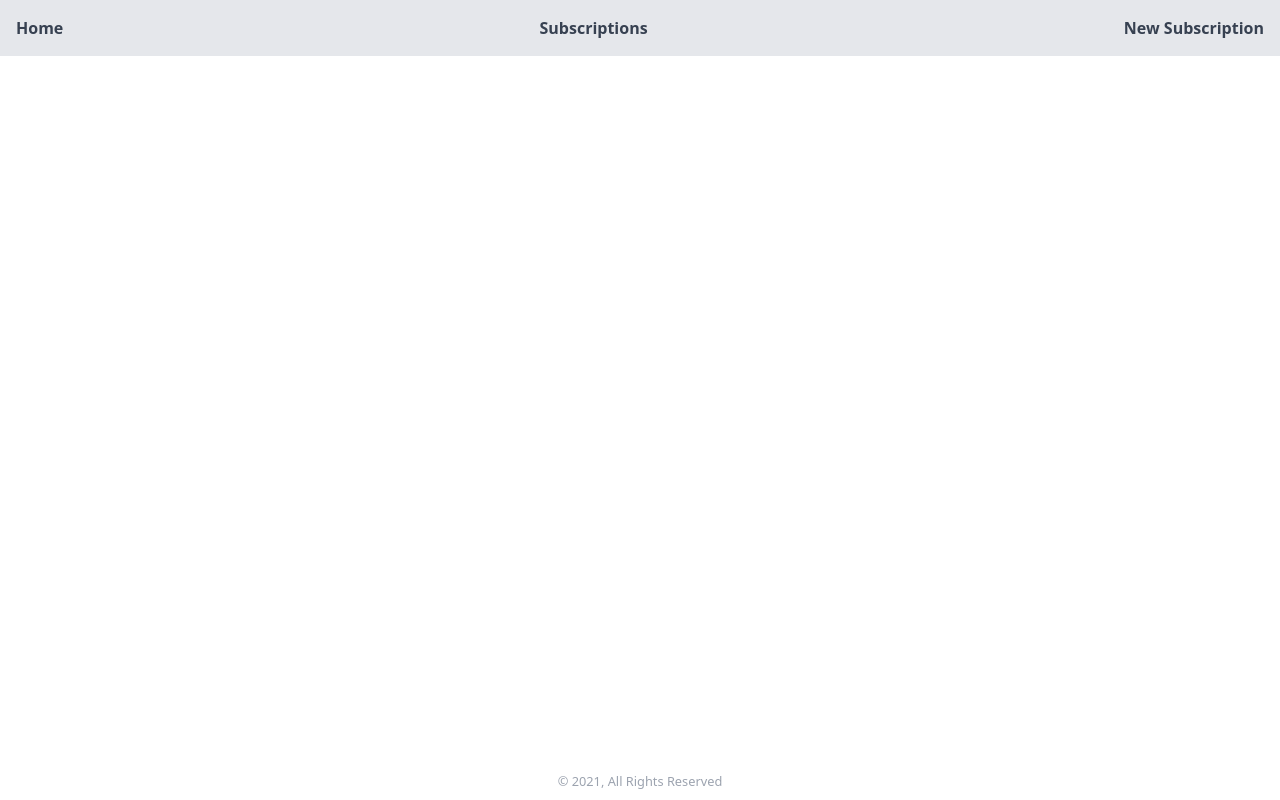
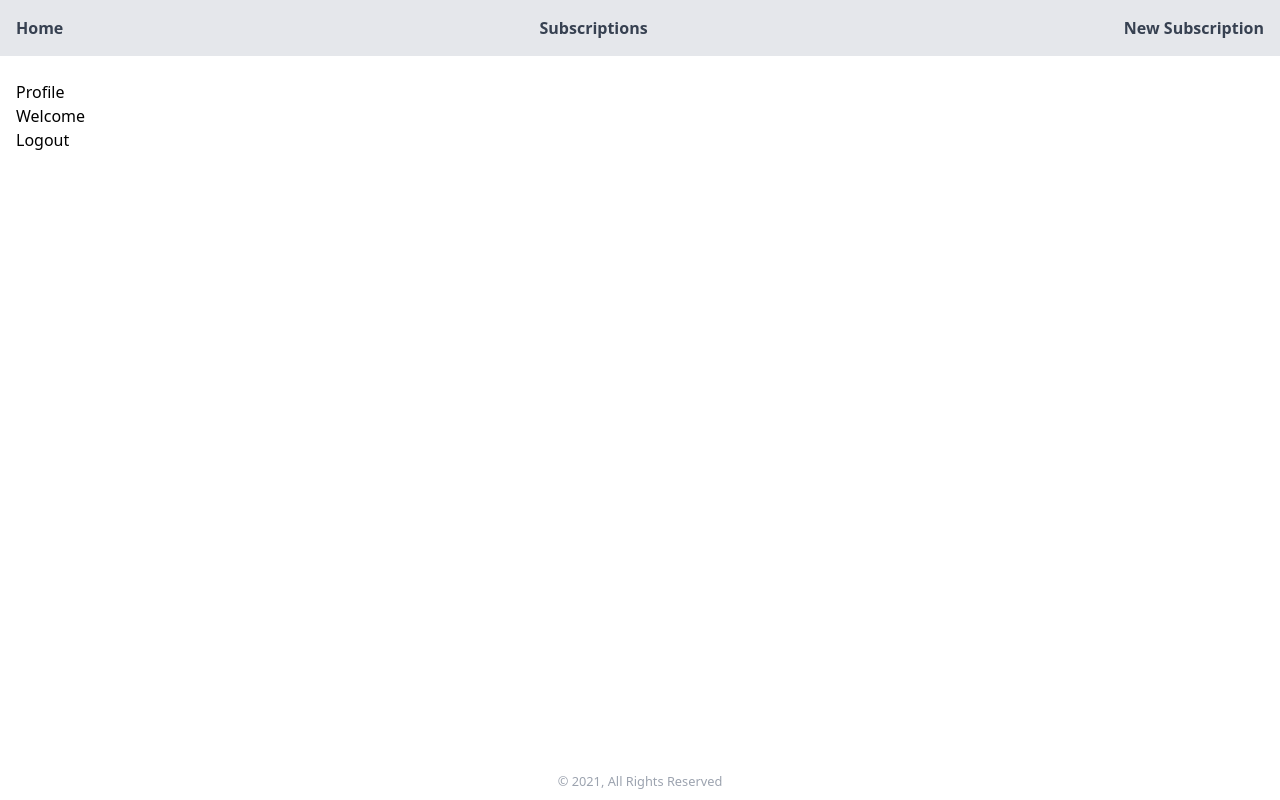
Before and after one commit to Obtez/subscription-tracker, a React (Create React App) app in the folder client/: page /profile in a window 1280 px wide. Built offline with nearby package versions, Linux system fonts and the light colour scheme; sample sign-in values are in the browser's storage.

Commit message:
protected profile route refactor

```diff
--- a/client/package.json
+++ b/client/package.json
@@ -18,6 +18,7 @@
     "postcss": "^7.0.39",
     "react": "^17.0.2",
     "react-dom": "^17.0.2",
+    "react-router": "^6.1.1",
     "react-router-dom": "^6.1.1",
     "react-scripts": "4.0.3",
     "tailwindcss": "npm:@tailwindcss/postcss7-compat@^2.2.17",
@@ -50,6 +51,7 @@
   },
   "devDependencies": {
     "@types/axios": "^0.14.0",
+    "@types/react-router": "^5.1.17",
     "@types/react-router-dom": "^5.3.2"
   }
 }
--- a/client/src/components/forms/auth-forms/LoginForm.tsx
+++ b/client/src/components/forms/auth-forms/LoginForm.tsx
@@ -1,7 +1,9 @@
 import { ChangeEvent, FormEvent, useState } from "react";
 import axios from "axios";
+import { useNavigate } from "react-router-dom";
 import { Link } from "react-router-dom";
 import { UserLogin } from "../../../types/types";
+import AuthService from "../../../services/auth.service";
 
 const emptyUser: UserLogin = {
   email: "",
@@ -10,6 +12,8 @@ const emptyUser: UserLogin = {
 
 function LoginForm() {
   const [userData, setUserData] = useState<UserLogin>(emptyUser)
+
+  let navigate = useNavigate();
 
   const handleChange = (e: ChangeEvent<HTMLInputElement>) => {
     const { name, value } = e.target;
@@ -21,9 +25,14 @@ function LoginForm() {
   }
 
   const handleSubmit = async (e: FormEvent<HTMLFormElement>) => {
-    e.preventDefault()
-    const response = await axios.post("http://localhost:8090/api/auth/login", userData);
-    console.log(response.data);
+    e.preventDefault();
+    AuthService.login(userData.email, userData.password).then(response => {
+      if (response.status === 201) {
+        navigate("/profile", {state: response.data})
+      } else {
+        console.log("error");
+      }
+    })
   }
 
   return (
--- a/client/src/components/forms/auth-forms/RegisterForm.tsx
+++ b/client/src/components/forms/auth-forms/RegisterForm.tsx
@@ -25,7 +25,6 @@ function RegisterForm() {
   const handleSubmit = async (e: FormEvent<HTMLFormElement>) => {
     e.preventDefault()
     const response = await axios.post("http://localhost:8090/api/auth/register", userData);
-    console.log(response.data);
   }
 
   return (
--- /dev/null
+++ b/client/src/pages/profile/Profile.tsx
@@ -0,0 +1,55 @@
+import { ObjectId } from "mongoose";
+import { useEffect, useState } from "react";
+import { useNavigate, useLocation } from "react-router-dom";
+import AuthService from "../../services/auth.service";
+
+interface User {
+  _id?: ObjectId;
+  email: string;
+  userName: string;
+  password: string;
+  token: string;
+}
+
+function Profile() {
+  const [userData, setUserData] = useState<User>({
+    email: "",
+    userName: "",
+    password: "",
+    token: "",
+  });
+  const [isLoading, setIsLoading] = useState(true);
+  const navigate = useNavigate();
+  const { state } = useLocation();
+
+  useEffect(() => {
+    if (state) {
+      setIsLoading(false);
+      setUserData(state);
+    } else if (AuthService.getCurrentUser()) {
+      setIsLoading(false);
+      setUserData(AuthService.getCurrentUser());
+    } else {
+       navigate("/login");
+    }
+  }, []);
+
+  const logout = () => {
+    AuthService.logout();
+    navigate("/");
+  }
+
+  if (isLoading) {
+    return <div>Loading...</div>;
+  }
+
+  return (
+    <div>
+      <h1>Profile</h1>
+      <p>Welcome {userData.userName} </p>
+      <button type="button" onClick={logout}>Logout</button>
+    </div>
+  );
+}
+
+export default Profile;
--- a/client/src/router/Router.tsx
+++ b/client/src/router/Router.tsx
@@ -3,6 +3,7 @@ import Layout from "../components/layout/Layout";
 import Login from "../pages/login/Login";
 import NewSubscription from "../pages/new-subscription/NewSubscription";
 import Overview from "../pages/overview/Overview";
+import Profile from "../pages/profile/Profile";
 import Register from "../pages/register/Register";
 import Subscriptions from "../pages/subscriptions/Subscriptions";
 
@@ -19,6 +20,7 @@ function Router() {
           <Route path="/overview" element={<Overview />} />
           <Route path="/subscriptions" element={<Subscriptions />} />
           <Route path="/new-subscription" element={<NewSubscription />} />
+          <Route path="/profile" element={<Profile />} />
       </Routes>
     </Layout>
 
--- /dev/null
+++ b/client/src/services/auth-header.ts
@@ -0,0 +1,14 @@
+export default function authHeader() {
+  const userStr = localStorage.getItem("user");
+  let user = null;
+  if (userStr) {
+    user = JSON.parse(userStr);
+  }
+
+  if (user && user.accessToken) {
+    // Node Express version:
+    return { "x-access-token": user.accessToken };
+  } else {
+    return {};
+  }
+}
--- /dev/null
+++ b/client/src/services/auth.service.ts
@@ -0,0 +1,40 @@
+import axios from "axios";
+
+const API_URL = "http://localhost:8090/api/auth/";
+
+class AuthService {
+  login(email: string, password: string) {
+    return axios
+      .post(API_URL + "login", {
+        email,
+        password
+      })
+      .then(response => {
+        console.log(response.data)
+        if (response.data.token) {
+        localStorage.setItem("user", JSON.stringify(response.data))
+        }
+
+        return response;
+    })
+  }
+
+  logout() {
+    localStorage.removeItem("user")
+  }
+
+  register(userName: string, email: string, password: string) {
+    return axios.post(API_URL + "register", {
+      userName,
+      email,
+      password
+    })
+  }
+
+  getCurrentUser() {
+    const userStr = localStorage.getItem("user")
+    if(userStr) return JSON.parse(userStr)
+  }
+}
+
+export default new AuthService();
```
Also changed, not shown: 2 other files (tests, documents, lock files or other folders).
